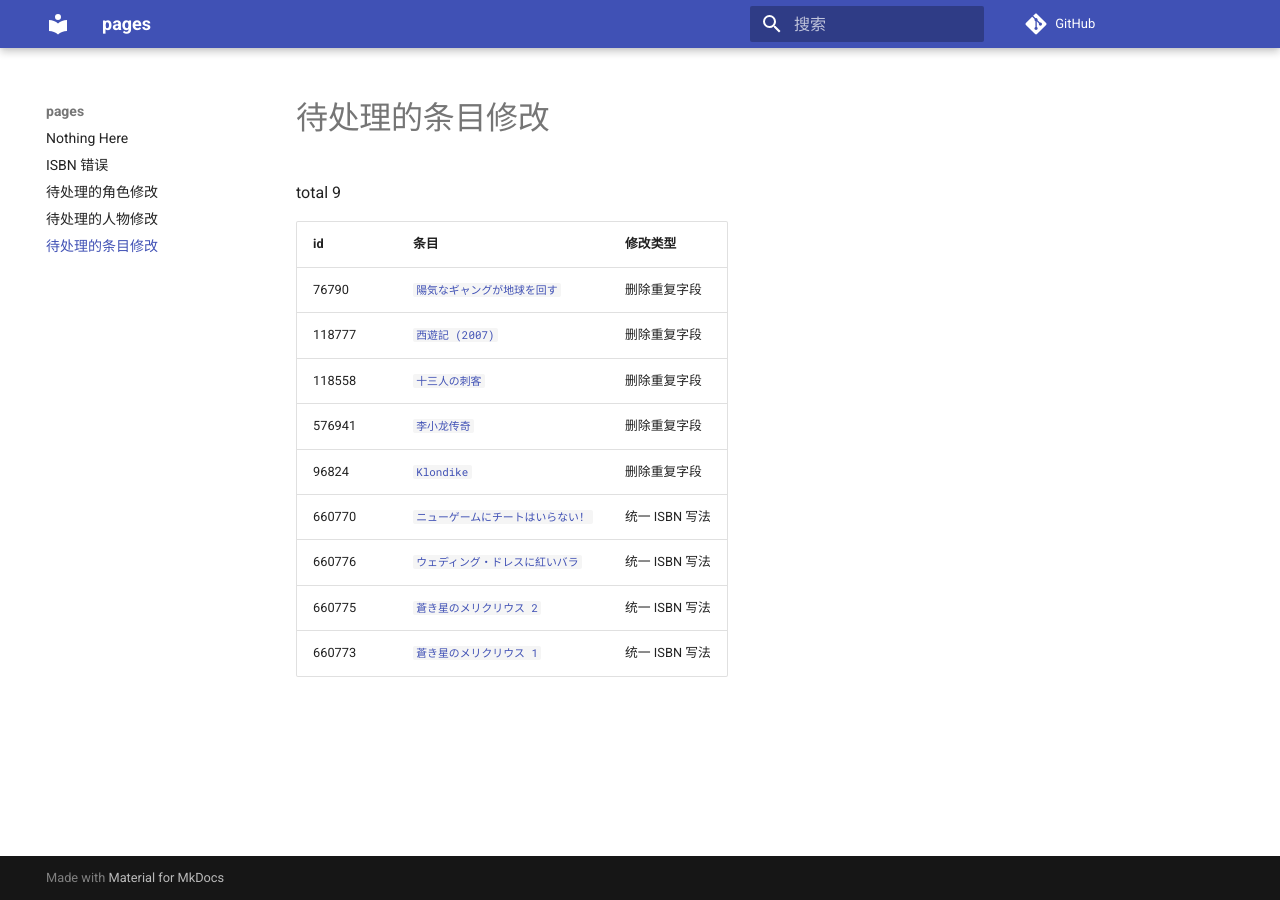
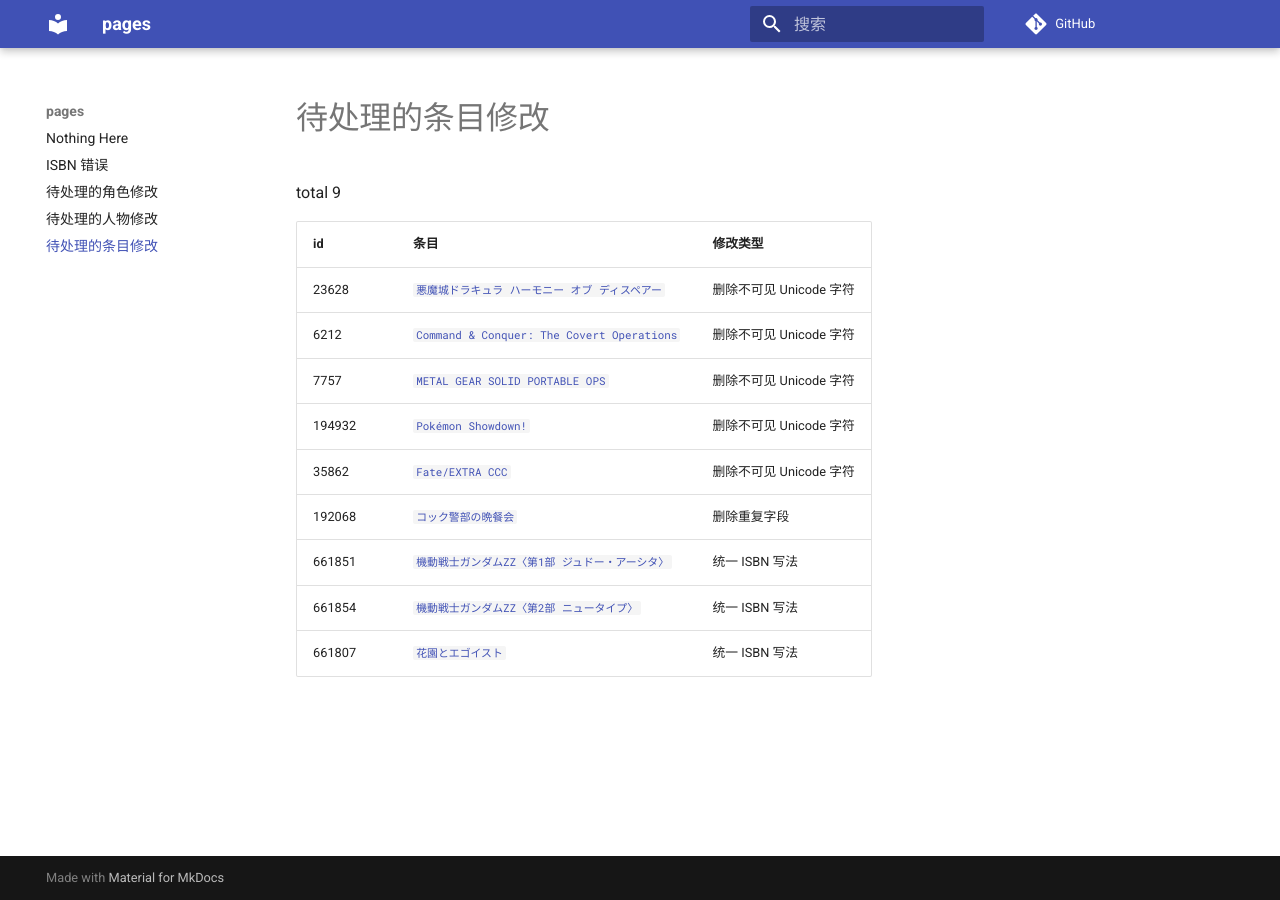
Before and after one commit to trim21/bangumi-pages, an MkDocs documentation site: the page built from docs/pending-subject-changes.md, in a window 1280 px wide. Built offline with MkDocs 1.6.1 and Material for MkDocs 9.7.7, drawn with Linux system fonts in a browser that asks for light colours; comment, search, counter and statistics services are not loaded.

Commit message:
update pending-changes.md

```diff
--- a/docs/pending-subject-changes.md
+++ b/docs/pending-subject-changes.md
@@ -4,12 +4,12 @@ total 9
 
 | id | 条目 | 修改类型 |
 | --- | --- | --- |
-| 76790 | [`陽気なギャングが地球を回す`](https://bgm.tv/subject/76790) | 删除重复字段 |
-| 118777 | [`西遊記 (2007)`](https://bgm.tv/subject/118777) | 删除重复字段 |
-| 118558 | [`十三人の刺客`](https://bgm.tv/subject/118558) | 删除重复字段 |
-| 576941 | [`李小龙传奇`](https://bgm.tv/subject/576941) | 删除重复字段 |
-| 96824 | [`Klondike`](https://bgm.tv/subject/96824) | 删除重复字段 |
-| 660770 | [`ニューゲームにチートはいらない！`](https://bgm.tv/subject/660770) | 统一 ISBN 写法 |
-| 660776 | [`ウェディング・ドレスに紅いバラ`](https://bgm.tv/subject/660776) | 统一 ISBN 写法 |
-| 660775 | [`蒼き星のメリクリウス 2`](https://bgm.tv/subject/660775) | 统一 ISBN 写法 |
-| 660773 | [`蒼き星のメリクリウス 1`](https://bgm.tv/subject/660773) | 统一 ISBN 写法 |
+| 23628 | [`悪魔城ドラキュラ ハーモニー オブ ディスペアー`](https://bgm.tv/subject/23628) | 删除不可见 Unicode 字符 |
+| 6212 | [`Command & Conquer: The Covert Operations`](https://bgm.tv/subject/6212) | 删除不可见 Unicode 字符 |
+| 7757 | [`METAL GEAR SOLID PORTABLE OPS`](https://bgm.tv/subject/7757) | 删除不可见 Unicode 字符 |
+| 194932 | [`Pokémon Showdown!`](https://bgm.tv/subject/194932) | 删除不可见 Unicode 字符 |
+| 35862 | [`Fate/EXTRA CCC`](https://bgm.tv/subject/35862) | 删除不可见 Unicode 字符 |
+| 192068 | [`コック警部の晩餐会`](https://bgm.tv/subject/192068) | 删除重复字段 |
+| 661851 | [`機動戦士ガンダムZZ〈第1部 ジュドー・アーシタ〉`](https://bgm.tv/subject/661851) | 统一 ISBN 写法 |
+| 661854 | [`機動戦士ガンダムZZ〈第2部 ニュータイプ〉`](https://bgm.tv/subject/661854) | 统一 ISBN 写法 |
+| 661807 | [`花園とエゴイスト`](https://bgm.tv/subject/661807) | 统一 ISBN 写法 |
```
